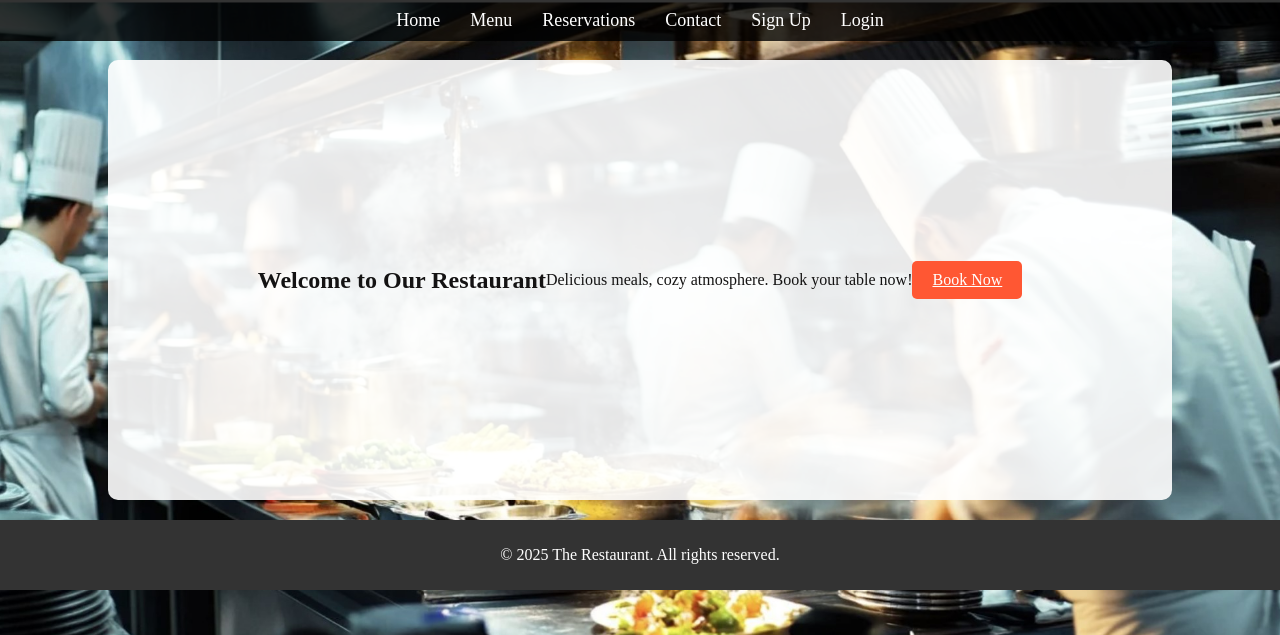
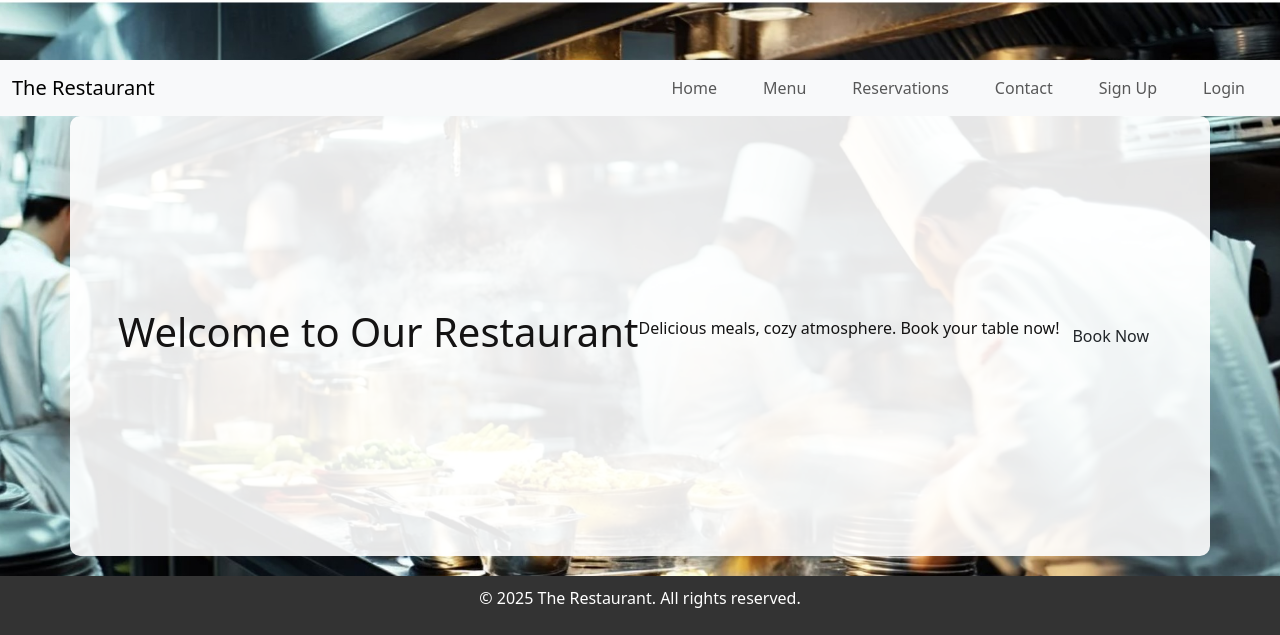
Before and after one commit to Belawal/Pp4-The-Restaurant, a Django app: page / in a window 1280 px wide. Shown: the top 635 px of the page. Run offline with Django 5.2, Linux system fonts and the light colour scheme.

Commit message:
add bootstrap for better responsive design

```diff
--- a/restaurant_project/booking/templates/booking/base.html
+++ b/restaurant_project/booking/templates/booking/base.html
@@ -8,18 +8,28 @@
     <title>{% block title %}Restaurant{% endblock %}</title>
     {% load static %}
     <link rel="stylesheet" href="{% static 'booking/css/style.css' %}">
+    <!-- Bootstrap CSS -->
+    <link href="https://cdn.jsdelivr.net/npm/bootstrap@5.3.0/dist/css/bootstrap.min.css" rel="stylesheet">
 </head>
 <body>
     <header>
-        <nav>  <!-- Navigation bar -->
-            <ul>
-                <li><a href="{% url 'home' %}">Home</a></li>  <!-- Link to home page -->
-                <li><a href="#">Menu</a></li>  <!-- Placeholder for menu page -->
-                <li><a href="#">Reservations</a></li>  <!-- Placeholder for booking page -->
-                <li><a href="#">Contact</a></li>  <!-- Placeholder for contact page -->
-                <li><a href="{% url 'signup' %}">Sign Up</a></li>  <!-- Link to Signup page -->
-            <li><a href="{% url 'login' %}">Login</a></li>  <!-- Link to Login page -->
-            </ul>
+        <nav class="navbar navbar-expand-lg navbar-light bg-light">
+            <div class="container-fluid">
+                <a class="navbar-brand" href="{% url 'home' %}">The Restaurant</a>
+                <button class="navbar-toggler" type="button" data-bs-toggle="collapse" data-bs-target="#navbarNav" aria-controls="navbarNav" aria-expanded="false" aria-label="Toggle navigation">
+                    <span class="navbar-toggler-icon"></span>
+                </button>
+                <div class="collapse navbar-collapse" id="navbarNav">
+                    <ul class="navbar-nav ms-auto">
+                        <li class="nav-item"><a class="nav-link" href="{% url 'home' %}">Home</a></li>
+                        <li class="nav-item"><a class="nav-link" href="#">Menu</a></li>
+                        <li class="nav-item"><a class="nav-link" href="#">Reservations</a></li>
+                        <li class="nav-item"><a class="nav-link" href="#">Contact</a></li>
+                        <li class="nav-item"><a class="nav-link" href="{% url 'signup' %}">Sign Up</a></li>
+                        <li class="nav-item"><a class="nav-link" href="{% url 'login' %}">Login</a></li>
+                    </ul>
+                </div>
+            </div>
         </nav>
     </header>
 
@@ -30,5 +40,7 @@
     <footer>
         <p>&copy; 2025 The Restaurant. All rights reserved.</p>
     </footer>
+    <!-- Bootstrap JavaScript (optional, for interactive features) -->
+<script src="https://cdn.jsdelivr.net/npm/bootstrap@5.3.0/dist/js/bootstrap.bundle.min.js"></script>
 </body>
 </html>
```
Also changed, not shown: restaurant_project/booking/templates/booking/contact.html (added, +11 -0 lines), restaurant_project/booking/templates/booking/menu.html (added, +11 -0 lines), restaurant_project/booking/templates/booking/reservations.html (added, +11 -0 lines).
